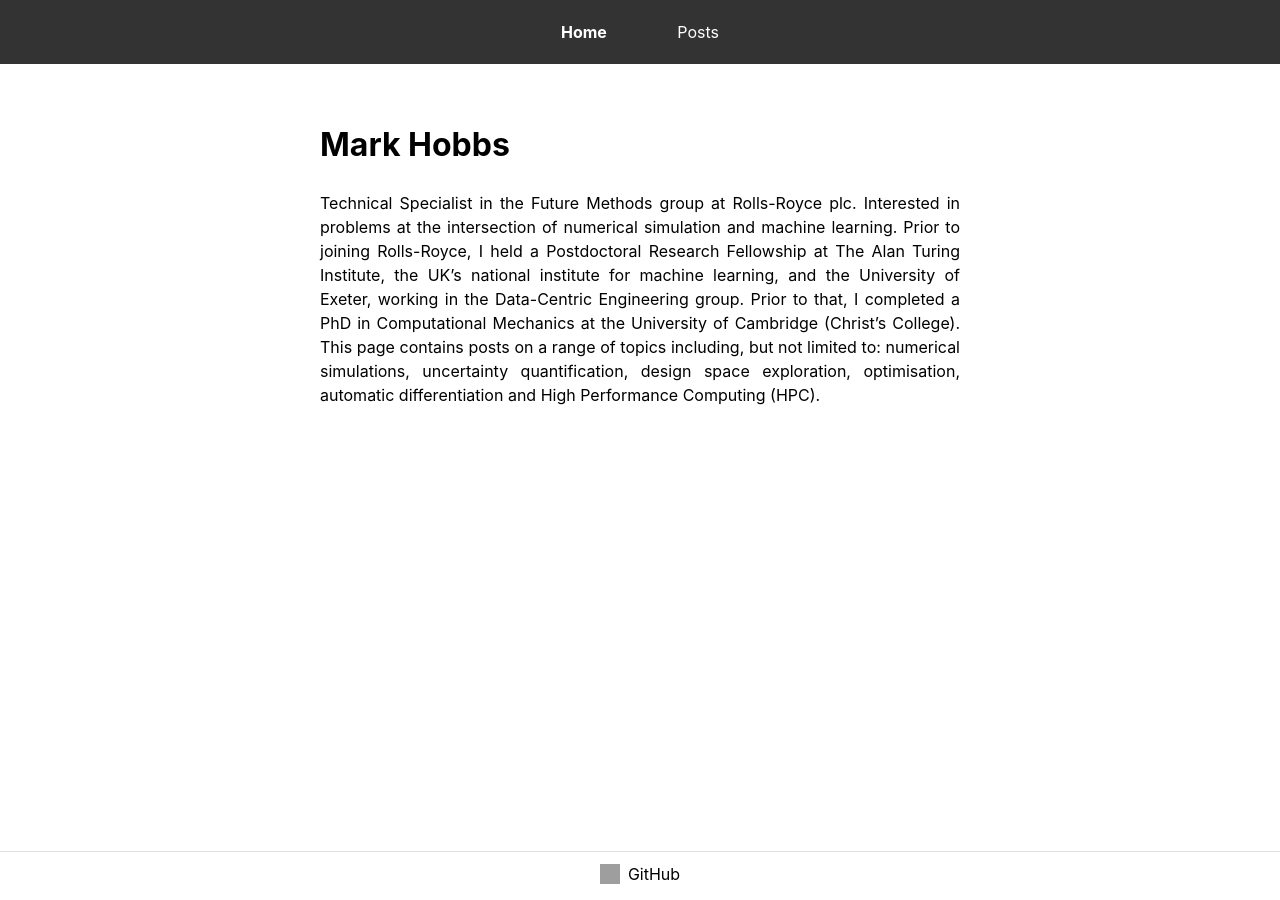
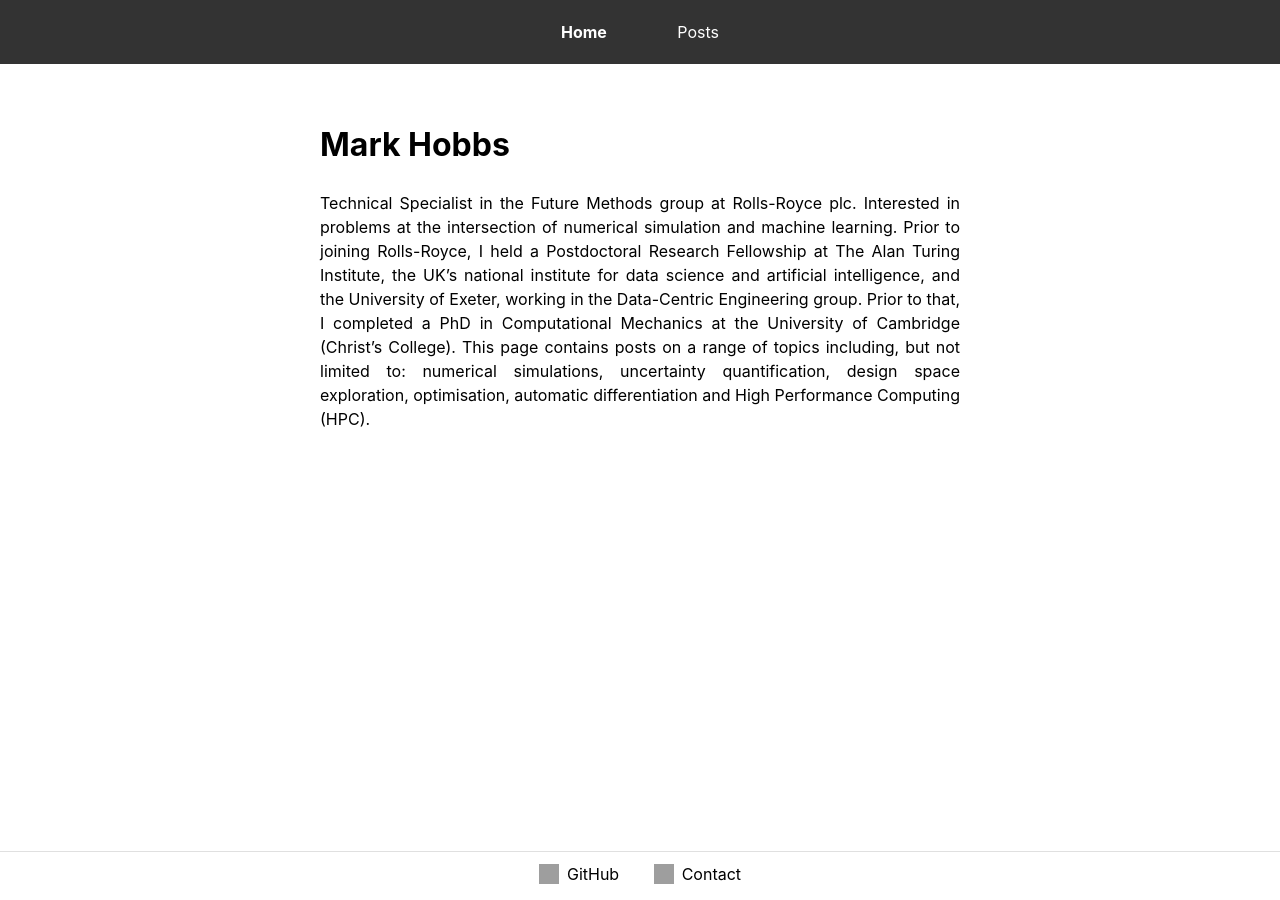
Before and after one commit to mark-hobbs/mark-hobbs.github.io, a Jekyll site: the page built from index.md, in a window 1280 px wide. Built offline with Jekyll 4.4.1, drawn with Linux system fonts in a browser that asks for light colours; grey boxes are pictures that could not be loaded.

Commit message:
Update about me and add contact details

```diff
--- a/_layouts/default.html
+++ b/_layouts/default.html
@@ -28,6 +28,10 @@
       <img src="https://cdn-icons-png.flaticon.com/512/25/25231.png" alt="GitHub" class="footer-icon">
       GitHub
     </a>
+    <a href="mailto:markhobbs91@gmail.com" class="footer-link">
+      <img src="https://cdn-icons-png.flaticon.com/512/732/732200.png" alt="Email" class="footer-icon">
+      Contact
+    </a>
   </footer>
 
 </html>
--- a/index.md
+++ b/index.md
@@ -5,4 +5,4 @@ title: Home
 
 # Mark Hobbs
 
-Technical Specialist in the Future Methods group at Rolls-Royce plc. Interested in problems at the intersection of numerical simulation and machine learning. Prior to joining Rolls-Royce, I held a Postdoctoral Research Fellowship at The Alan Turing Institute, the UK's national institute for machine learning, and the University of Exeter, working in the Data-Centric Engineering group. Prior to that, I completed a PhD in Computational Mechanics at the University of Cambridge (Christ's College). This page contains posts on a range of topics including, but not limited to: numerical simulations, uncertainty quantification, design space exploration, optimisation, automatic differentiation and High Performance Computing (HPC).
+Technical Specialist in the Future Methods group at Rolls-Royce plc. Interested in problems at the intersection of numerical simulation and machine learning. Prior to joining Rolls-Royce, I held a Postdoctoral Research Fellowship at The Alan Turing Institute, the UK's national institute for  data science and artificial intelligence, and the University of Exeter, working in the Data-Centric Engineering group. Prior to that, I completed a PhD in Computational Mechanics at the University of Cambridge (Christ's College). This page contains posts on a range of topics including, but not limited to: numerical simulations, uncertainty quantification, design space exploration, optimisation, automatic differentiation and High Performance Computing (HPC).
```
